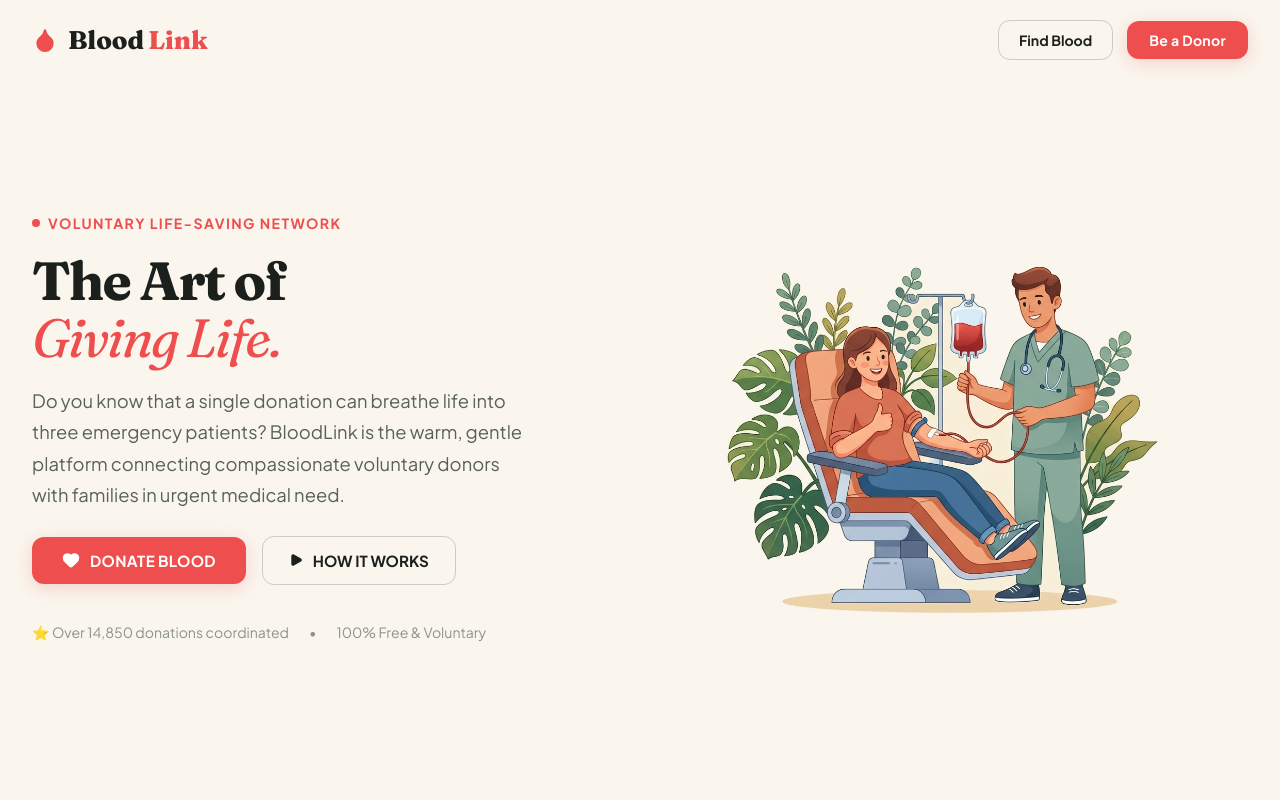
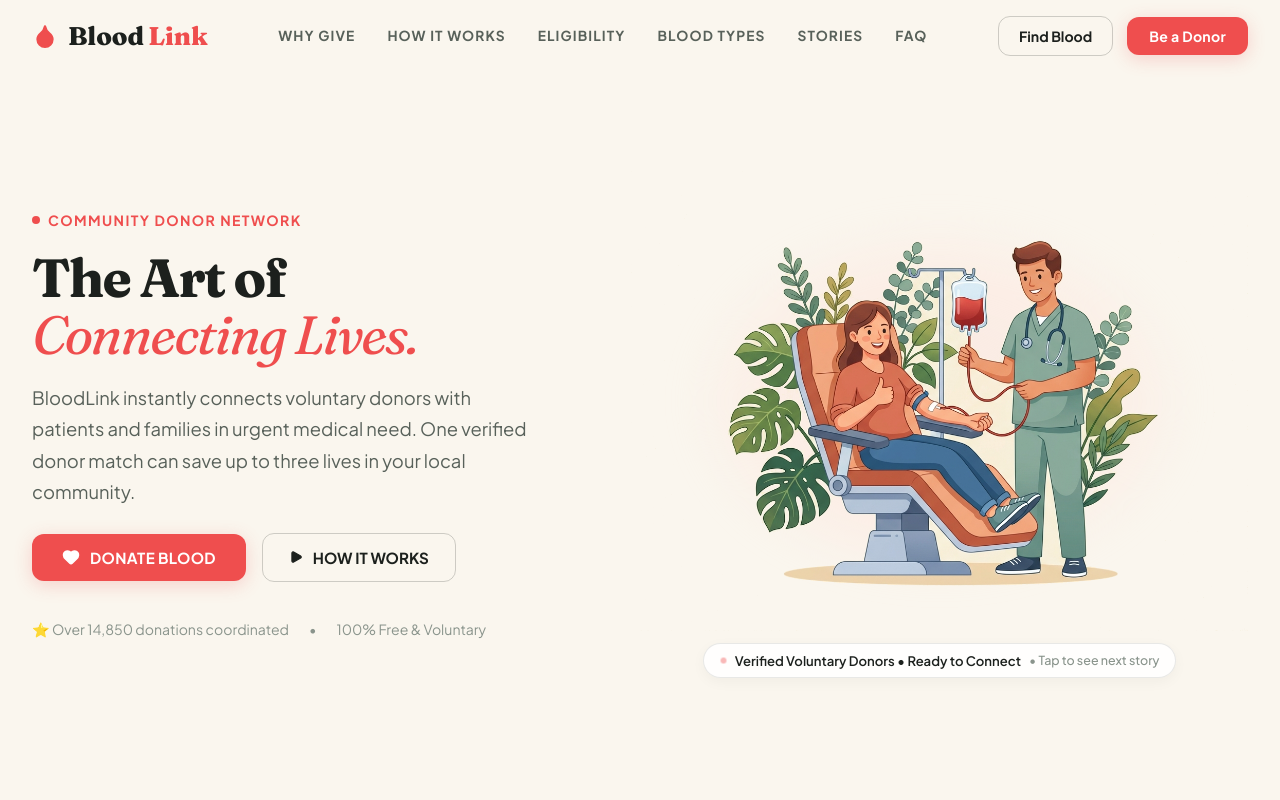
Before and after one commit to Shrey113/Assignment-1, a React (Vite) app in the folder client/: page / in a window 1280 px wide. Shown: the top 800 px of the page. Built offline with nearby package versions, Linux system fonts and the light colour scheme.

Commit message:
React frontend application for BloodLink donor connection platform

```diff
--- a/client/src/App.css
+++ b/client/src/App.css
@@ -13,7 +13,7 @@
   height: 100svh;
   display: flex;
   flex-direction: column;
-  justify-content: space-between;
+  justify-content: flex-start;
   box-sizing: border-box;
   position: relative;
   overflow: hidden;
@@ -24,7 +24,7 @@
   width: 100%;
   max-width: 1360px;
   margin: 0 auto;
-  padding: 20px 32px 10px;
+  padding: 16px 32px 8px;
   display: flex;
   align-items: center;
   justify-content: space-between;
@@ -53,22 +53,43 @@
   color: var(--coral-accent);
 }
 
+.nav-links-row {
+  display: flex;
+  align-items: center;
+  gap: 32px;
+}
+
+.nav-link-editorial {
+  font-family: var(--font-sans);
+  font-size: 0.86rem;
+  font-weight: 700;
+  color: var(--text-secondary);
+  text-decoration: none;
+  text-transform: uppercase;
+  letter-spacing: 0.08em;
+  transition: color var(--transition-fast);
+}
+
+.nav-link-editorial:hover {
+  color: var(--coral-accent);
+}
+
 .nav-actions-group {
   display: flex;
   align-items: center;
   gap: 14px;
 }
 
-/* Hero Section (Fills remaining 100svh height) */
+/* Hero Section (Fills remaining 100svh height without large empty gap) */
 .editorial-hero {
   flex: 1;
   max-width: 1360px;
   width: 100%;
   margin: 0 auto;
-  padding: 8px 32px 24px;
+  padding: 4px 32px 20px;
   display: grid;
   grid-template-columns: 1.05fr 1.15fr;
-  gap: 32px;
+  gap: 36px;
   align-items: center;
   box-sizing: border-box;
   min-height: 0;
@@ -144,6 +165,16 @@
 }
 
 /* Floating Natural Illustrations (Click & Auto-Cycling: Simple Opacity Fade In/Out) */
+.hero-illustration-wrapper {
+  display: flex;
+  flex-direction: column;
+  align-items: center;
+  justify-content: center;
+  gap: 12px;
+  width: 100%;
+  position: relative;
+}
+
 .hero-illustration-area.clickable-hero-slider {
   display: grid;
   grid-template-columns: 1fr;
@@ -154,6 +185,20 @@
   cursor: pointer;
   user-select: none;
   outline: none;
+  position: relative;
+}
+
+/* Subtle warm organic backdrop glow to visually ground and connect illustration */
+.hero-illustration-area.clickable-hero-slider::before {
+  content: '';
+  position: absolute;
+  width: 82%;
+  height: 80%;
+  background: radial-gradient(ellipse at center, rgba(239, 78, 78, 0.07) 0%, rgba(255, 228, 220, 0.42) 48%, rgba(250, 246, 238, 0) 72%);
+  border-radius: 50%;
+  z-index: 0;
+  pointer-events: none;
+  filter: blur(14px);
 }
 
 .clickable-hero-slider .floating-characters-art {
@@ -161,13 +206,14 @@
   grid-row: 1;
   width: 100%;
   max-width: 640px;
-  max-height: min(580px, calc(100svh - 130px));
+  max-height: min(580px, calc(100svh - 150px));
   height: auto;
   display: block;
   object-fit: contain;
   opacity: 0;
   transition: opacity 0.5s ease-in-out;
   pointer-events: none;
+  z-index: 1;
 }
 
 .clickable-hero-slider .floating-characters-art.active-variant {
@@ -177,6 +223,63 @@
 
 .clickable-hero-slider .floating-characters-art.inactive-variant {
   opacity: 0;
+}
+
+/* Visual Anchor Caption Pill (Ties artwork directly into BloodLink mission) */
+.illustration-caption-pill {
+  display: inline-flex;
+  align-items: center;
+  gap: 8px;
+  padding: 6px 16px;
+  background: rgba(255, 255, 255, 0.88);
+  border: 1px solid rgba(35, 40, 36, 0.1);
+  border-radius: var(--radius-full);
+  box-shadow: 0 4px 14px rgba(0, 0, 0, 0.04);
+  font-family: var(--font-sans);
+  font-size: 0.82rem;
+  color: var(--text-secondary);
+  cursor: pointer;
+  user-select: none;
+  transition: all var(--transition-fast);
+  backdrop-filter: blur(8px);
+  z-index: 2;
+}
+
+.illustration-caption-pill:hover {
+  background: #FFFFFF;
+  border-color: rgba(239, 78, 78, 0.3);
+  transform: translateY(-1px);
+  box-shadow: 0 6px 20px rgba(239, 78, 78, 0.12);
+}
+
+.caption-dot {
+  width: 7px;
+  height: 7px;
+  border-radius: 50%;
+  background-color: var(--coral-accent);
+  animation: pulseDot 2s infinite;
+}
+
+@keyframes pulseDot {
+  0%, 100% {
+    opacity: 1;
+    transform: scale(1);
+  }
+  50% {
+    opacity: 0.4;
+    transform: scale(0.85);
+  }
+}
+
+.caption-text {
+  font-weight: 600;
+  color: var(--text-primary);
+}
+
+.caption-action {
+  font-weight: 500;
+  color: var(--text-tertiary);
+  font-size: 0.78rem;
 }
 
 /* Social proof footer row in hero */
--- a/client/src/App.jsx
+++ b/client/src/App.jsx
@@ -93,47 +93,52 @@ const FAQ_ITEMS = [
   }
 ];
 
-// 5 Editorial Blood Donation Illustration Variants (Ordered 2, 3, 4, 5, 1)
+// 5 Editorial Blood Donation Illustration Variants (Focused on BloodLink Donor Connection)
 const HERO_VARIANTS = [
   {
     src: '/editorial_donation_2.png',
     alt: 'Voluntary female blood donor smiling in donation chair with male nurse gently monitoring blood collection unit',
-    tagline: 'Voluntary Life-Saving Network',
+    tagline: 'Community Donor Network',
     line1: 'The Art of',
-    line2: 'Giving Life.',
-    quote: 'Do you know that a single donation can breathe life into three emergency patients? BloodLink is the warm, gentle platform connecting compassionate voluntary donors with families in urgent medical need.'
+    line2: 'Connecting Lives.',
+    quote: 'BloodLink instantly connects voluntary donors with patients and families in urgent medical need. One verified donor match can save up to three lives in your local community.',
+    badge: 'Verified Voluntary Donors • Ready to Connect'
   },
   {
     src: '/editorial_donation_3.png',
     alt: 'Male emergency courier delivering red insulated blood transport box to female emergency physician with intake tablet',
-    tagline: 'Urgent Emergency Dispatch',
-    line1: 'Every Second',
-    line2: 'Counts for Life.',
-    quote: 'When every minute counts, our rapid emergency delivery network bridges voluntary donors and hospital operating rooms across 120+ partner centers within minutes.'
+    tagline: 'Urgent Emergency Alerts',
+    line1: 'Fast Matches,',
+    line2: 'Zero Delays.',
+    quote: 'When critical emergencies strike, BloodLink instantly alerts nearby compatible donors and coordinates rapid delivery to the hospital bedside within minutes.',
+    badge: 'Instant Emergency Alerts • Under 15m Response'
   },
   {
     src: '/editorial_donation_4.png',
     alt: 'Female emergency blood courier delivering insulated transport cooler box to welcoming hospital doctor with clipboard',
-    tagline: 'Certified Cold-Chain Logistics',
-    line1: 'Guardians of',
-    line2: 'Safe Delivery.',
-    quote: 'From voluntary donation to hospital bedside, rigorous cold-chain temperature monitoring ensures every life-saving unit remains pure, certified, and ready.'
+    tagline: 'Direct Community Bridge',
+    line1: 'Bridging Donors &',
+    line2: 'Families in Need.',
+    quote: 'No more frantic phone calls or desperate social media posts. BloodLink directly matches patients with verified voluntary donors nearby ready to help.',
+    badge: 'Direct Donor-to-Patient Bridge • 100% Free'
   },
   {
     src: '/editorial_donation_5.png',
     alt: 'Female clinical blood bank specialist handing carefully verified blood donation pack to male surgical physician in scrubs',
-    tagline: 'Clinical Precision Matching',
-    line1: 'The Precision of',
-    line2: 'Healing Hands.',
-    quote: 'Every drop undergoes rigorous safety screening and precise compatibility matching before reaching our surgical teams, bringing hope to families in critical care.'
+    tagline: 'Smart Compatibility Search',
+    line1: 'Find Your Match,',
+    line2: 'Save a Life Today.',
+    quote: 'Our intelligent system pairs requesters with compatible donors across all 8 blood groups instantly, ensuring patients receive the exact match without lost time.',
+    badge: 'Smart Compatibility Search • 8 Blood Groups'
   },
   {
     src: '/editorial_donation_1.png',
     alt: 'Voluntary male blood donor giving thumbs-up in recliner with healthcare nurse holding blood donation pack',
-    tagline: 'Community Hero Network',
-    line1: 'The Strength of',
-    line2: 'Quiet Heroes.',
-    quote: 'Ordinary people doing extraordinary kindness. Join over 4,200 verified voluntary heroes ready to answer urgent life-saving calls whenever emergency strikes.'
+    tagline: 'Everyday Life-Savers',
+    line1: 'The Power of',
+    line2: 'Community Heroes.',
+    quote: 'Join over 4,200 voluntary donors across your city. Register in 60 seconds, receive notifications when someone nearby needs your blood, and save lives.',
+    badge: '4,200+ Registered Heroes • Sign Up in 60s'
   }
 ];
 
@@ -250,6 +255,15 @@ export default function App() {
             <div className="logo-monogram">Blood<span>Link</span></div>
           </a>
 
+          <div className="nav-links-row">
+            <a href="#why-donate" className="nav-link-editorial">Why Give</a>
+            <a href="#how-it-works" className="nav-link-editorial">How It Works</a>
+            <a href="#eligibility" className="nav-link-editorial">Eligibility</a>
+            <a href="#blood-types" className="nav-link-editorial">Blood Types</a>
+            <a href="#stories" className="nav-link-editorial">Stories</a>
+            <a href="#faq" className="nav-link-editorial">FAQ</a>
+          </div>
+
           <div className="nav-actions-group">
             <button
               id="nav-request-blood"
@@ -321,7 +335,8 @@ export default function App() {
             </div>
           </div>
 
-          {/* Floating Editorial Character Illustrations (Click & Auto-Cycling, NO boxes, NO borders) */}
+          {/* Floating Editorial Character Illustrations with Visual Anchor Badge */}
+          <div className="hero-illustration-wrapper">
             <div
               className="hero-illustration-area clickable-hero-slider"
               onClick={handleNextHeroIllustration}
@@ -343,6 +358,18 @@ export default function App() {
                   loading="eager"
                 />
               ))}
+            </div>
+
+            {/* Visual Anchor Caption Pill (Ties artwork directly into BloodLink message) */}
+            <div
+              className="illustration-caption-pill"
+              onClick={handleNextHeroIllustration}
+              title="Click to see next life-saving story"
+            >
+              <span className="caption-dot"></span>
+              <span className="caption-text">{currentVariant.badge}</span>
+              <span className="caption-action">• Tap to see next story</span>
+            </div>
           </div>
         </header>
       </section>
```
Lines whose indentation alone changed are shown as unchanged.
